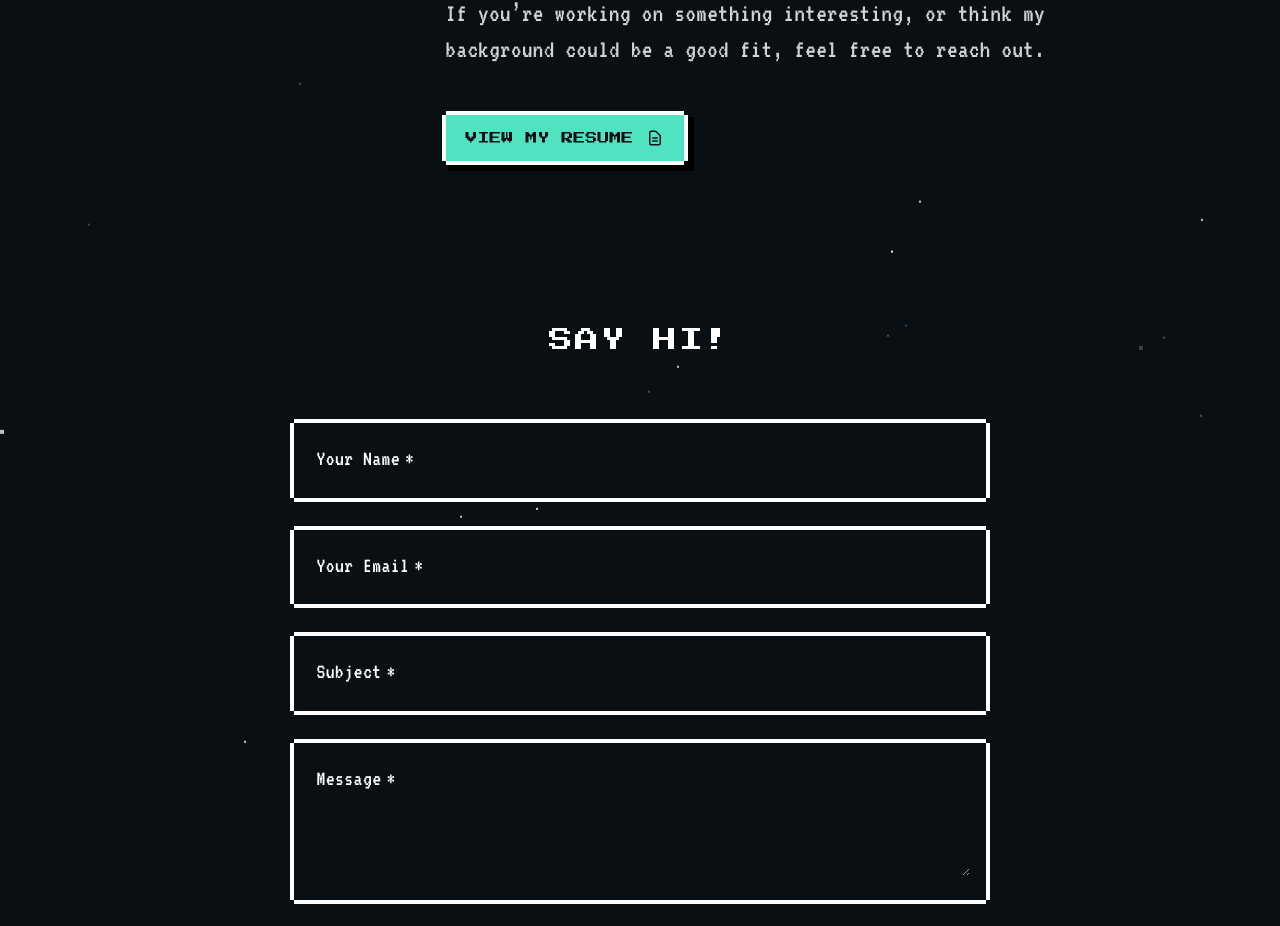
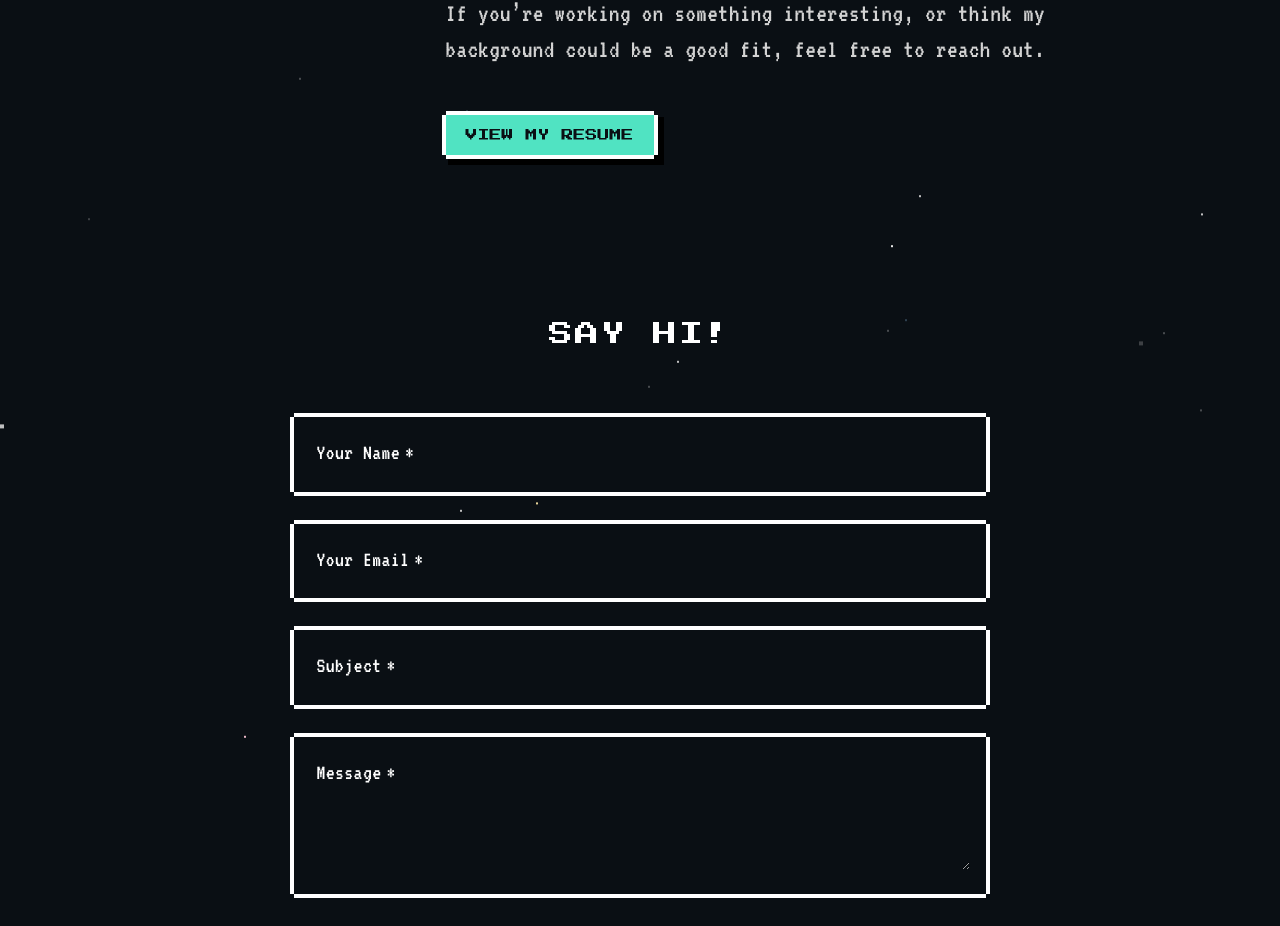
Before and after one commit to Nikoobox/nikolayshatalov2024, a React (Vite) app: page / in a window 1280 px wide. Shown: the part 4494-5420 px from the top of the page. Built offline with nearby package versions, Linux system fonts and the light colour scheme; no server answers.

Commit message:
33 remove icon

```diff
--- a/src/components/Contact/index.tsx
+++ b/src/components/Contact/index.tsx
@@ -1,5 +1,4 @@
 import { FC } from "react";
-import { HiOutlineDocumentText } from "react-icons/hi";
 import { isMobile } from "react-device-detect";
 import { motion } from "framer-motion";
 import { useInView } from "react-intersection-observer";
@@ -179,7 +178,6 @@ const Contact: FC = () => {
               ) : (
                 <StyledResumeButton type="button" onClick={toggleResumeModal}>
                   VIEW MY RESUME
-                  <HiOutlineDocumentText aria-hidden="true" />
                 </StyledResumeButton>
               )}
             </motion.div>
```
